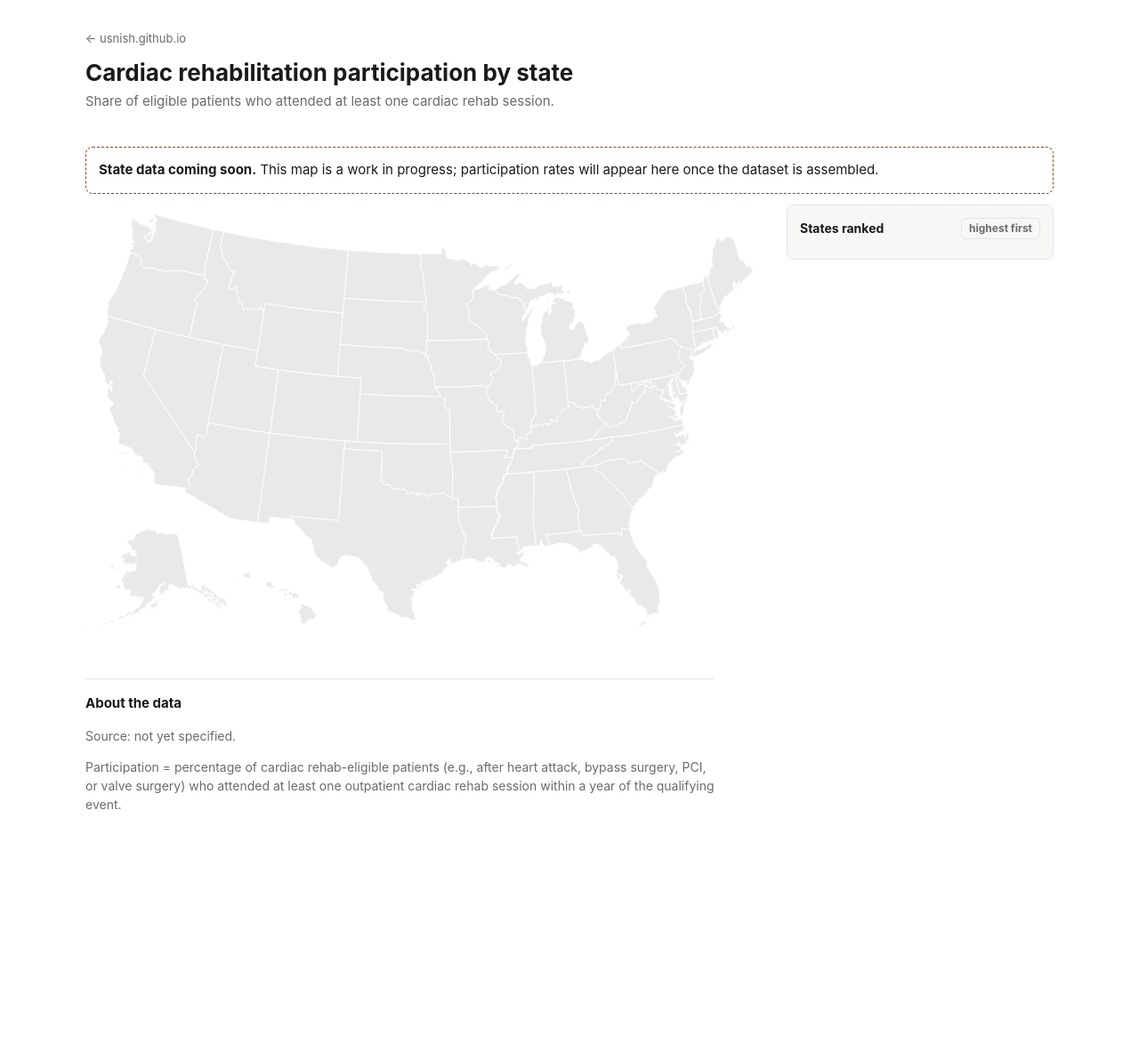
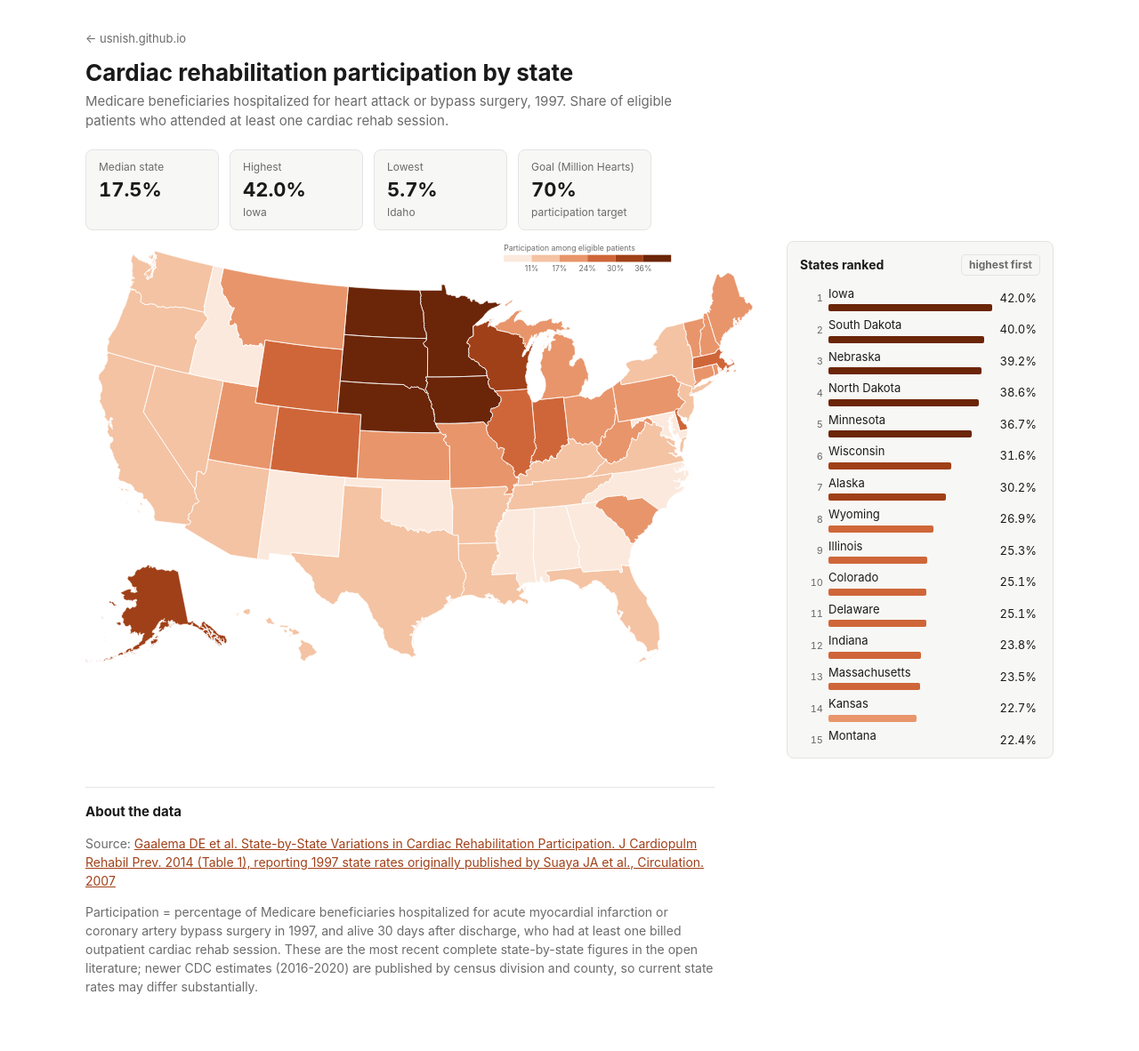
Before and after one commit to usnish/usnish.github.io, a Jekyll site: the page cardiac-rehab-map/index.html, which Jekyll copies as it is, in a window 1280 px wide. Shown: the whole page at 89% size. Built offline with Jekyll 4.4.1, drawn with Linux system fonts in a browser that asks for light colours; before the commit the page ends 977 px from its top, so only the background shows below that.

Commit message:
Fill cardiac rehab map with 1997 state participation rates
State rates from Gaalema et al. 2014 (Table 1), originally Suaya et al.
2007 analysis of 1997 Medicare claims. Adds source and measure notes,
and removes the temporary data-probe workflow.

Co-Authored-By: Claude Opus 5.5 <noreply@anthropic.com>
Claude-Session: https://claude.ai/code/session_01QNrrw8PBqGXZ4cmkWCDGvW

```diff
--- a/_data/projects.yml
+++ b/_data/projects.yml
@@ -8,4 +8,4 @@
 
 - title: Cardiac Rehab by State
   url: /cardiac-rehab-map/
-  description: Interactive D3 map of cardiac rehabilitation participation among eligible patients, by U.S. state. Data is still being assembled.
+  description: Interactive D3 map of cardiac rehabilitation participation among eligible Medicare patients, by U.S. state (1997 Medicare data; newer data to come).
--- a/cardiac-rehab-map/data/meta.json
+++ b/cardiac-rehab-map/data/meta.json
@@ -1,8 +1,8 @@
 {
-  "population": "",
-  "period": "",
+  "population": "Medicare beneficiaries hospitalized for heart attack or bypass surgery",
+  "period": "1997",
   "national_pct": null,
-  "source_title": "",
-  "source_url": "",
-  "definition": "Participation = percentage of cardiac rehab-eligible patients (e.g., after heart attack, bypass surgery, PCI, or valve surgery) who attended at least one outpatient cardiac rehab session within a year of the qualifying event."
+  "source_title": "Gaalema DE et al. State-by-State Variations in Cardiac Rehabilitation Participation. J Cardiopulm Rehabil Prev. 2014 (Table 1), reporting 1997 state rates originally published by Suaya JA et al., Circulation. 2007",
+  "source_url": "https://doi.org/10.1097/HCR.0000000000000059",
+  "definition": "Participation = percentage of Medicare beneficiaries hospitalized for acute myocardial infarction or coronary artery bypass surgery in 1997, and alive 30 days after discharge, who had at least one billed outpatient cardiac rehab session. These are the most recent complete state-by-state figures in the open literature; newer CDC estimates (2016-2020) are published by census division and county, so current state rates may differ substantially."
 }
--- a/cardiac-rehab-map/data/state_cr.csv
+++ b/cardiac-rehab-map/data/state_cr.csv
@@ -1,52 +1,52 @@
 fips,state,abbr,participation_pct,eligible,participants
-01,Alabama,AL,,,
-02,Alaska,AK,,,
-04,Arizona,AZ,,,
-05,Arkansas,AR,,,
-06,California,CA,,,
-08,Colorado,CO,,,
-09,Connecticut,CT,,,
-10,Delaware,DE,,,
-11,District of Columbia,DC,,,
-12,Florida,FL,,,
-13,Georgia,GA,,,
-15,Hawaii,HI,,,
-16,Idaho,ID,,,
-17,Illinois,IL,,,
-18,Indiana,IN,,,
-19,Iowa,IA,,,
-20,Kansas,KS,,,
-21,Kentucky,KY,,,
-22,Louisiana,LA,,,
-23,Maine,ME,,,
-24,Maryland,MD,,,
-25,Massachusetts,MA,,,
-26,Michigan,MI,,,
-27,Minnesota,MN,,,
-28,Mississippi,MS,,,
-29,Missouri,MO,,,
-30,Montana,MT,,,
-31,Nebraska,NE,,,
-32,Nevada,NV,,,
-33,New Hampshire,NH,,,
-34,New Jersey,NJ,,,
-35,New Mexico,NM,,,
-36,New York,NY,,,
-37,North Carolina,NC,,,
-38,North Dakota,ND,,,
-39,Ohio,OH,,,
-40,Oklahoma,OK,,,
-41,Oregon,OR,,,
-42,Pennsylvania,PA,,,
-44,Rhode Island,RI,,,
-45,South Carolina,SC,,,
-46,South Dakota,SD,,,
-47,Tennessee,TN,,,
-48,Texas,TX,,,
-49,Utah,UT,,,
-50,Vermont,VT,,,
-51,Virginia,VA,,,
-53,Washington,WA,,,
-54,West Virginia,WV,,,
-55,Wisconsin,WI,,,
-56,Wyoming,WY,,,
+01,Alabama,AL,10.5,,
+02,Alaska,AK,30.2,,
+04,Arizona,AZ,12.7,,
+05,Arkansas,AR,11.4,,
+06,California,CA,16.9,,
+08,Colorado,CO,25.1,,
+09,Connecticut,CT,21.4,,
+10,Delaware,DE,25.1,,
+11,District of Columbia,DC,11.4,,
+12,Florida,FL,13.2,,
+13,Georgia,GA,9.7,,
+15,Hawaii,HI,16.7,,
+16,Idaho,ID,5.7,,
+17,Illinois,IL,25.3,,
+18,Indiana,IN,23.8,,
+19,Iowa,IA,42.0,,
+20,Kansas,KS,22.7,,
+21,Kentucky,KY,13.2,,
+22,Louisiana,LA,16.9,,
+23,Maine,ME,21.6,,
+24,Maryland,MD,8.3,,
+25,Massachusetts,MA,23.5,,
+26,Michigan,MI,18.4,,
+27,Minnesota,MN,36.7,,
+28,Mississippi,MS,10.9,,
+29,Missouri,MO,21.2,,
+30,Montana,MT,22.4,,
+31,Nebraska,NE,39.2,,
+32,Nevada,NV,13.5,,
+33,New Hampshire,NH,21.8,,
+34,New Jersey,NJ,17.3,,
+35,New Mexico,NM,10.6,,
+36,New York,NY,13.3,,
+37,North Carolina,NC,10.8,,
+38,North Dakota,ND,38.6,,
+39,Ohio,OH,17.4,,
+40,Oklahoma,OK,8.6,,
+41,Oregon,OR,15.5,,
+42,Pennsylvania,PA,17.8,,
+44,Rhode Island,RI,19.8,,
+45,South Carolina,SC,22.4,,
+46,South Dakota,SD,40.0,,
+47,Tennessee,TN,13.5,,
+48,Texas,TX,15.9,,
+49,Utah,UT,19.8,,
+50,Vermont,VT,18.4,,
+51,Virginia,VA,16.6,,
+53,Washington,WA,14.5,,
+54,West Virginia,WV,17.5,,
+55,Wisconsin,WI,31.6,,
+56,Wyoming,WY,26.9,,
```
Also changed, not shown: .github/workflows/probe-cr-data.yml (deleted), 1 other file.
